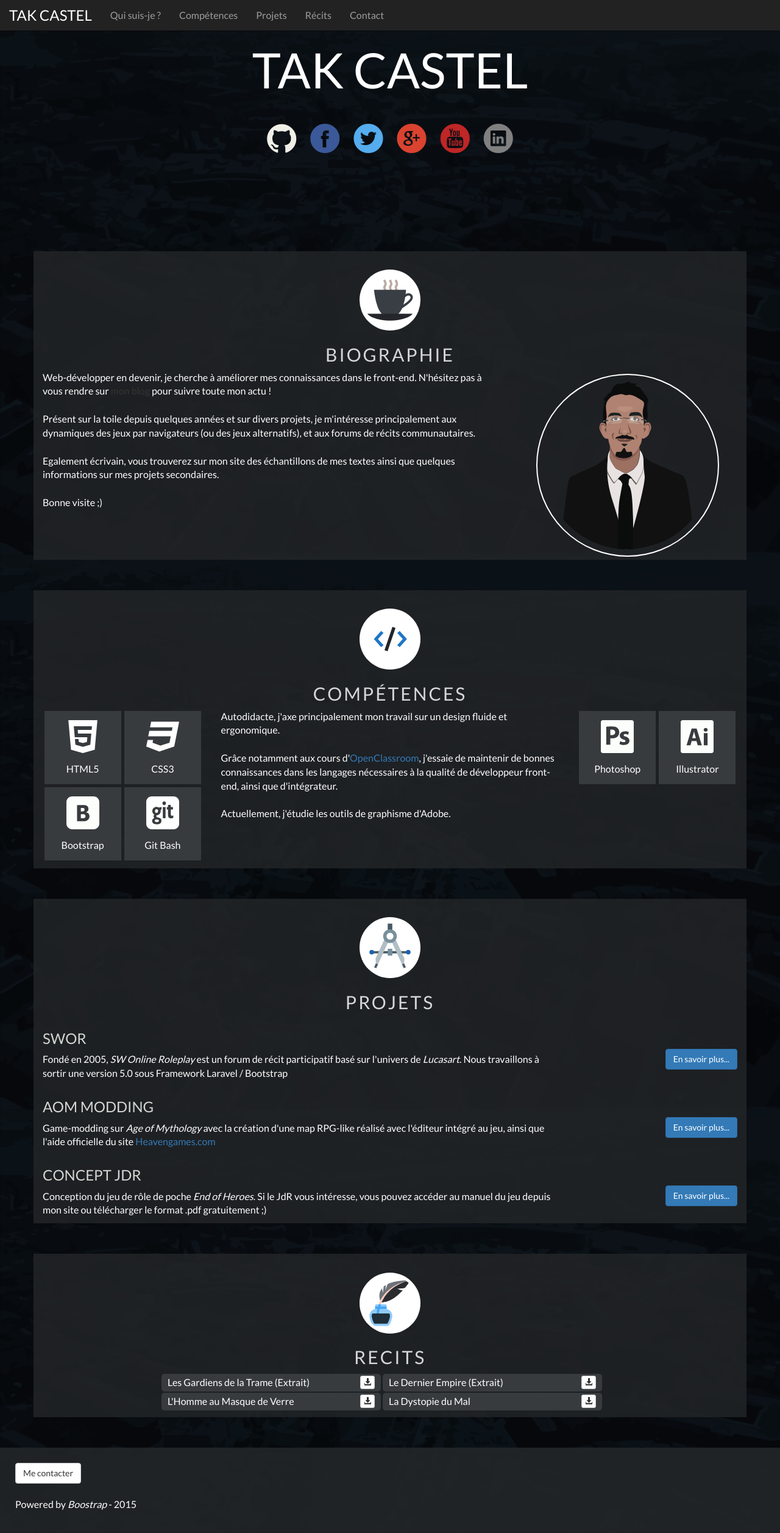
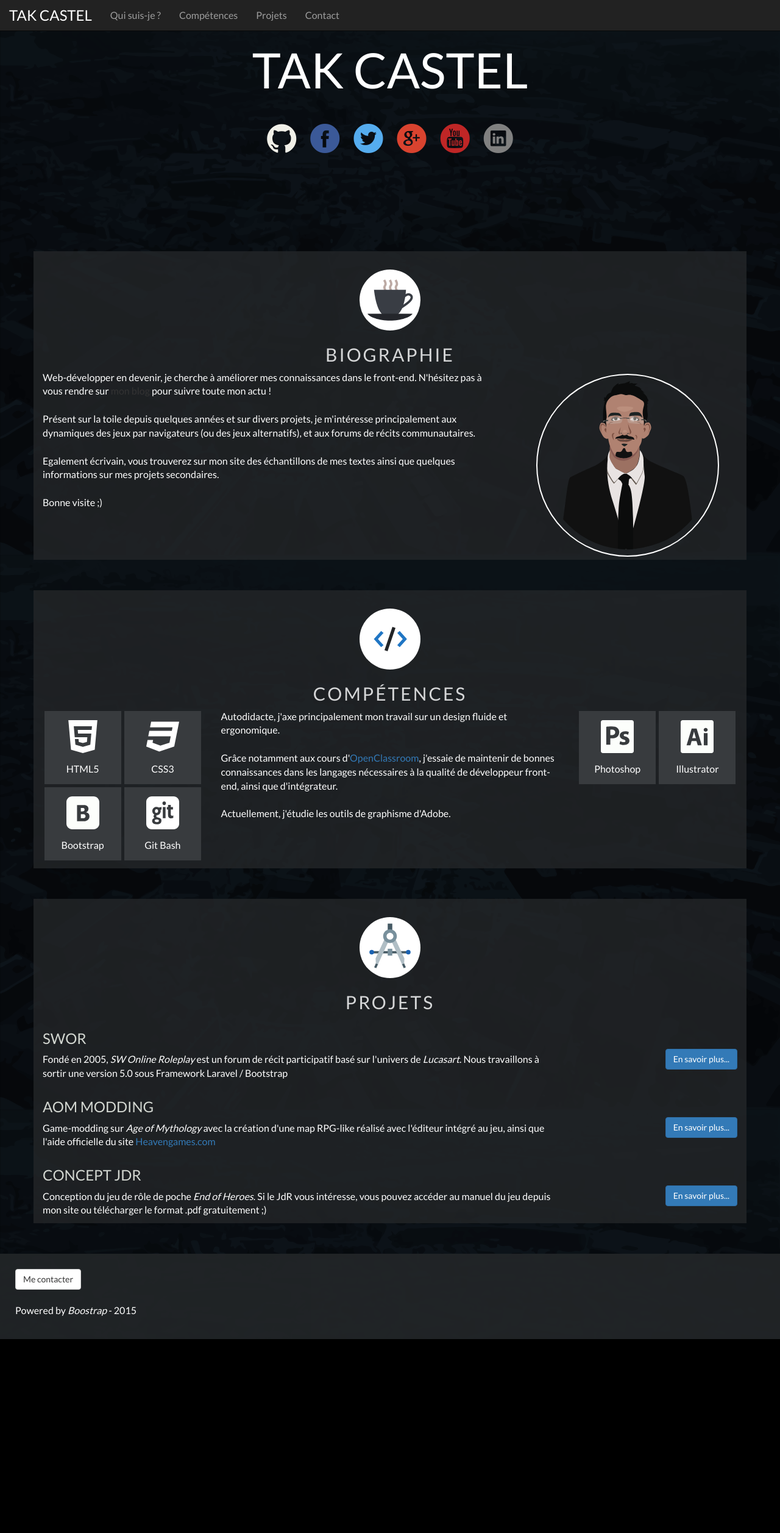
Before and after one commit to TakCastel/oldwebsite, a plain HTML site: page index.html in a window 1280 px wide. Shown: the whole page at 61% size. After the commit the page ends 2196 px from the top, so only its background shows below. Drawn offline with nearby package versions, Linux system fonts and the light colour scheme.

Commit message:
text section deleted

```diff
--- a/index.html
+++ b/index.html
@@ -40,7 +40,7 @@
 						<li><a class="smooth" href="#who">Qui suis-je ?</a></li>
 						<li><a class="smooth" href="#skill">Compétences</a></li>
 						<li><a class="smooth" href="#work">Projets</a></li>
-						<li><a class="smooth" href="#text">Récits</a></li>
+<!-- 						<li><a class="smooth" href="#text">Récits</a></li> -->
 						<li><a class="smooth" href="#contact">Contact</a></li>
 					</ul>
 				</div>
@@ -129,7 +129,7 @@
 						<div class="on-bottom"><a class="btn btn-primary pull-right" href="project-eoh.html" role="button">En savoir plus...</a></div>
 			</section>
 
-			<section class="row" id="text">
+<!-- 			<section class="row" id="text">
 				<div class="col-md-offset-2 col-md-8 col-xs-offset-1 col-xs-10">
 					<p>
 						<h2>
@@ -167,7 +167,7 @@
 
 					</p>
 				</div>
-			</section>
+			</section> -->
 
 		</div>
 
```
